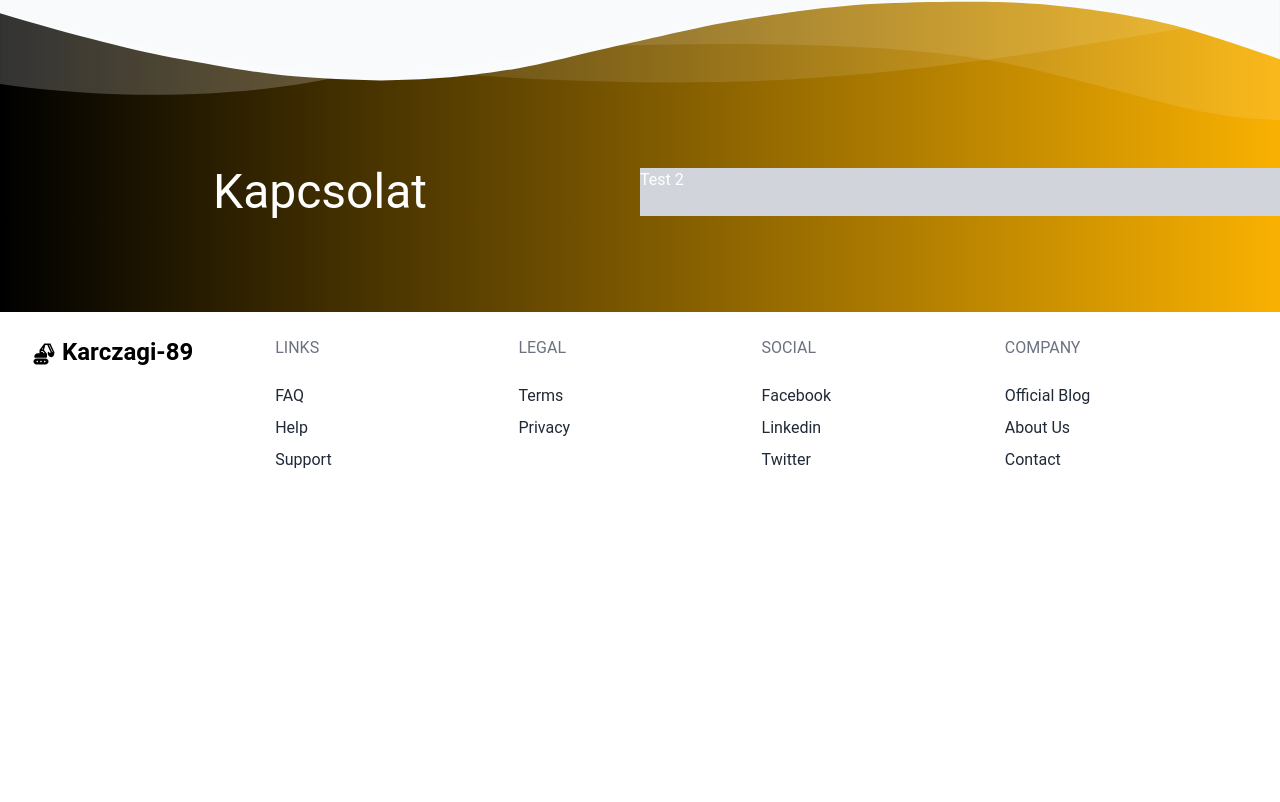
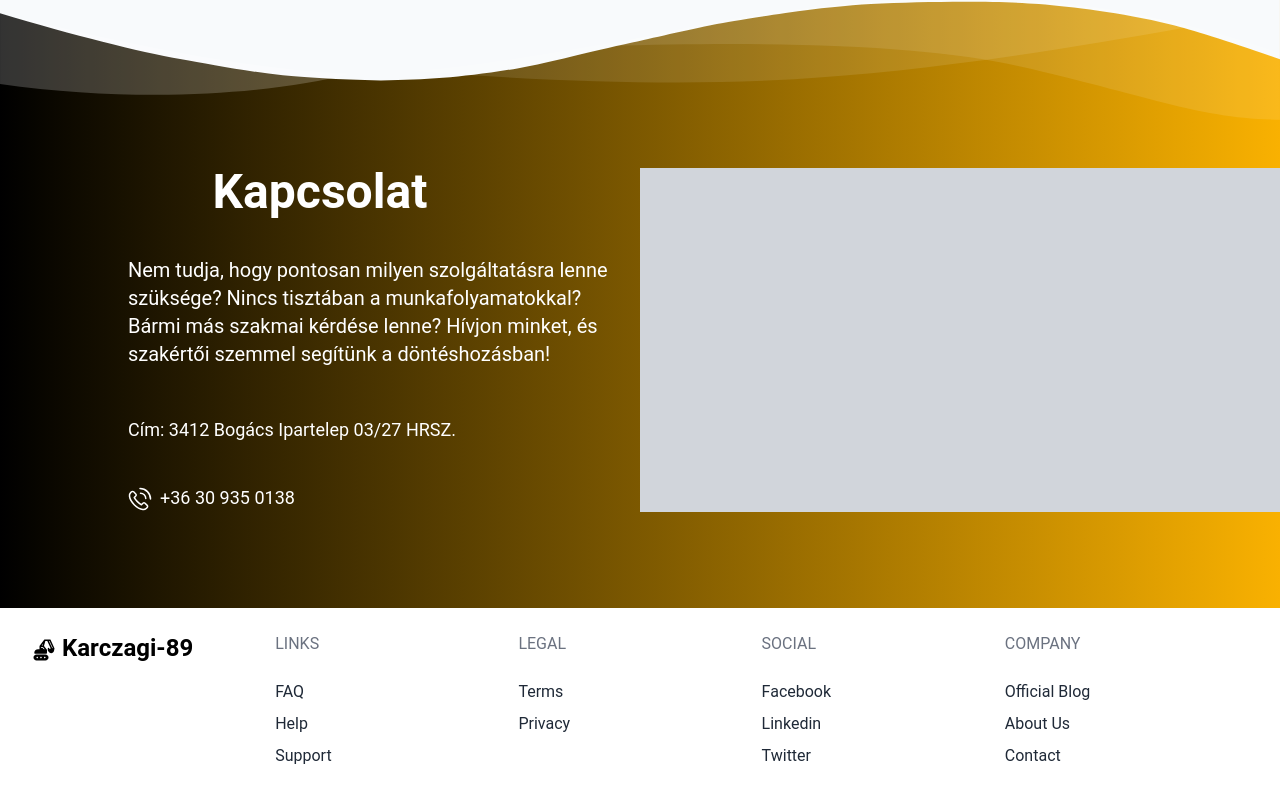
Before and after one commit to ZoltanMakai/karczagi89, a Nuxt app: page / in a window 1280 px wide. Shown: the part 6134-6936 px from the top of the page. Before the commit the page ends 6654 px from the top, so only its background shows below. Built offline with nearby package versions, Linux system fonts and the light colour scheme.

Commit message:
kapcsolat

```diff
--- a/components/Kapcsolat.vue
+++ b/components/Kapcsolat.vue
@@ -34,15 +34,43 @@
       </g>
     </g>
   </svg>
-  <section class="pt-10 pb-8 md:pb-24">
-    <div class="container flex mx-auto">
-      <div class="w-1/2">
+  <section class="pt-10 pb-8 md:pb-24" id="kapcsolat">
+    <div class="container flex flex-col md:flex-row mx-auto">
+      <div class="md:w-1/2 w-full mx-auto">
         <!-- Left Section -->
-        <div class="text-center text-2xl md:text-5xl">Kapcsolat</div>
+        <div class="text-center text-2xl md:text-5xl font-bold leading-tight">
+          Kapcsolat
+        </div>
+        <ul class="pt-5 md:pt-10 pl-4 pr-6 md:pl-32 md:text-lg">
+          <li
+            class="leading-normal text-base md:text-xl md:text-left text-center"
+          >
+            Nem tudja, hogy pontosan milyen szolgáltatásra lenne szüksége? Nincs
+            tisztában a munkafolyamatokkal? Bármi más szakmai kérdése lenne?
+            Hívjon minket, és szakértői szemmel segítünk a döntéshozásban!
+          </li>
+          <li class="pt-6 md:pt-12 text-center md:text-left">
+            Cím: 3412 Bogács Ipartelep 03/27 HRSZ.
+          </li>
+          <li class="pt-5 md:pt-10 text-center md:text-left">
+            <svg
+              xmlns="http://www.w3.org/2000/svg"
+              viewBox="0 0 32 32"
+              id="phone"
+              class="h-6 fill-current inline pr-2"
+            >
+              <path
+                d="M23.45 20.93a3 3 0 0 0-4.25 0l-1.45 1.45a26.14 26.14 0 0 1-4.51-3.62 26.62 26.62 0 0 1-3.62-4.51l1.45-1.45a3 3 0 0 0 0-4.25L8.24 5.73a2.93 2.93 0 0 0-2.11-.88h0A3 3 0 0 0 4 5.73L2.64 7.08A6.37 6.37 0 0 0 1 12.33c.32 3.75 2.78 8.26 6.57 12.06S15.92 30.64 19.67 31a7.87 7.87 0 0 0 .84 0 6.07 6.07 0 0 0 4.41-1.64L26.27 28a3 3 0 0 0 .88-2.13 2.93 2.93 0 0 0-.88-2.11zm1.41 5.66L23.5 27.94a4.57 4.57 0 0 1-3.66 1c-3.25-.28-7.39-2.58-10.81-6S3.31 15.41 3 12.16a4.53 4.53 0 0 1 1-3.66L5.41 7.14a1 1 0 0 1 .71-.29h0a1 1 0 0 1 .71.29L9.66 10a1 1 0 0 1 0 1.41l-2 2a1 1 0 0 0-.16 1.21 27.49 27.49 0 0 0 4.33 5.58 27.49 27.49 0 0 0 5.58 4.33 1 1 0 0 0 1.21-.16l2-2a1 1 0 0 1 1.41 0l2.83 2.83h0a1 1 0 0 1 .29.71A1 1 0 0 1 24.86 26.59zM26.6 5.39A14.92 14.92 0 0 0 16 1a1 1 0 1 0 0 2A13 13 0 0 1 29 16.11a1 1 0 0 0 1 1h0a1 1 0 0 0 1-1A14.91 14.91 0 0 0 26.6 5.39z"
+              ></path>
+              <path
+                d="M20.91,11.11a6,6,0,0,1,1.77,4.31,1,1,0,0,0,1,1h0a1,1,0,0,0,1-1,8,8,0,0,0-8-8.1,1,1,0,1,0,0,2A6,6,0,0,1,20.91,11.11Z"
+              ></path></svg
+            >+36 30 935 0138
+          </li>
+        </ul>
       </div>
-      <div class="w-1/2 bg-gray-300">
+      <div class="md:w-1/2 w-full bg-gray-300">
         <!-- Right Section -->
-        <div>Test 2</div>
       </div>
     </div>
   </section>
```
